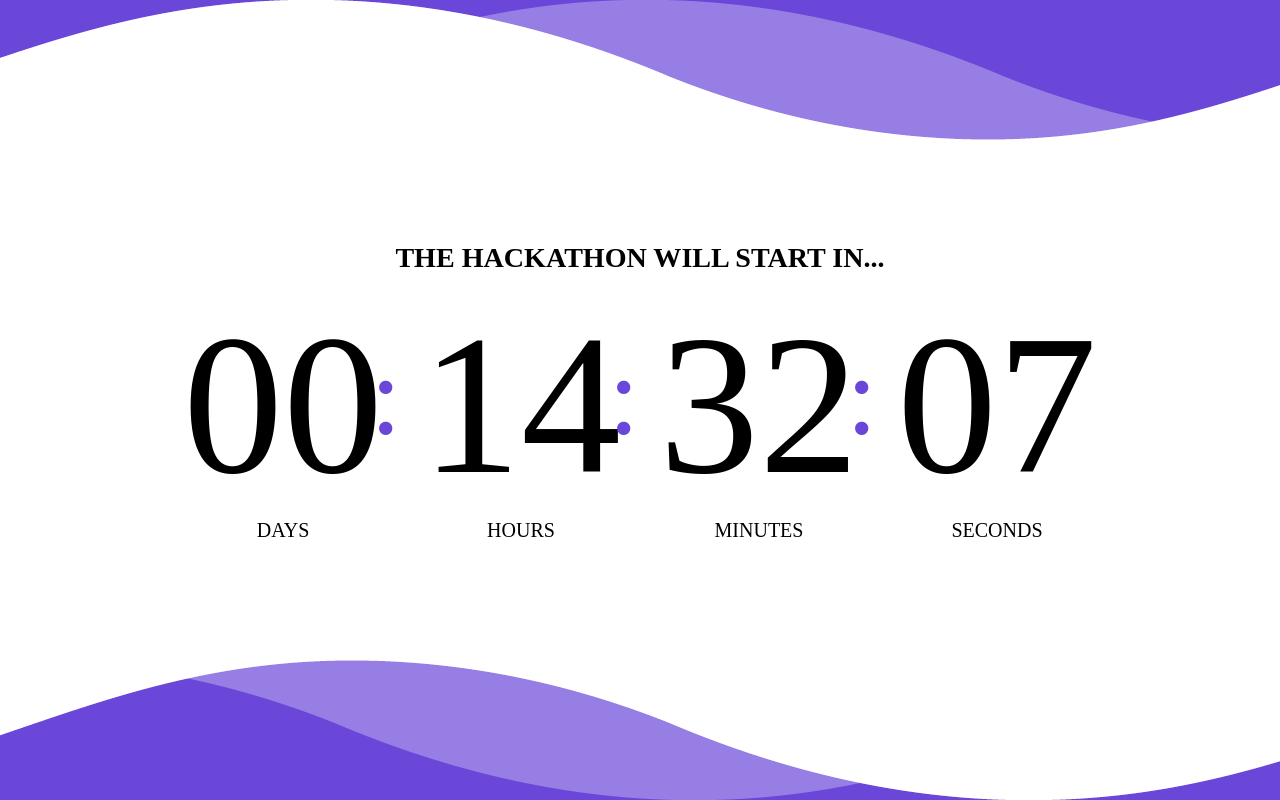
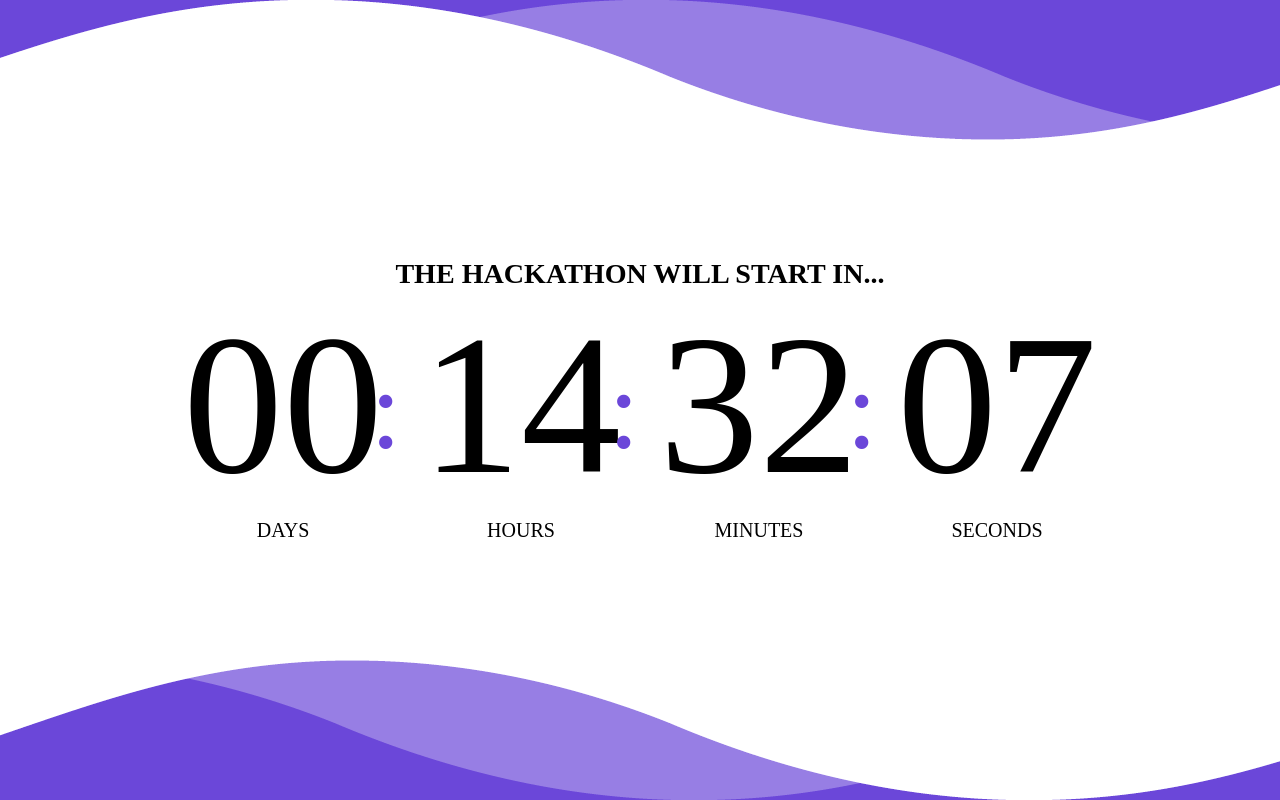
Before and after one commit to vijayjangid/csb-hmgb4, a website: page index.html in a window 1280 px wide. Drawn offline with Linux system fonts and the light colour scheme; a web font is replaced by a local one.

Commit message:
Deployment from Codesandbox.

```diff
--- a/css/style.css
+++ b/css/style.css
@@ -164,7 +164,7 @@ body {
 .seconds {
   font-weight: normal;
   display: inline-block;
-  padding: 1rem;
+  padding: 0 1rem;
   min-width: 100px;
   position: relative;
   font-size: 2.5vmin;
@@ -179,7 +179,10 @@ body {
   content: ":";
   font-size: 14vmin;
   position: absolute;
-  top: 20%;
+  display: flex;
+  align-items: center;
+  height: 30vmin;
+  /* top: 10vmin; */
   left: -15%;
   color: var(--bgColor);
   -webkit-transition: color 700ms linear;
```
